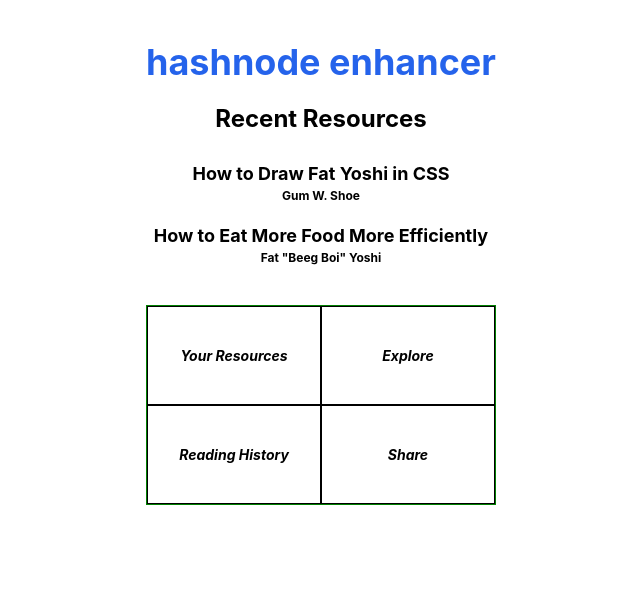
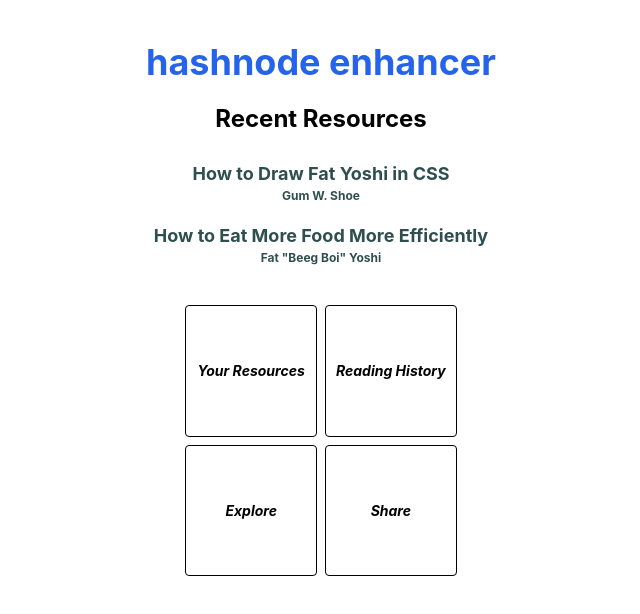
Before and after one commit to Gumshoe21/hashnode-enhancer, a Next.js app in the folder next-app/: page / in a window 1280 px wide. Shown: the top 614 px of the page, without its empty margins (319-959 px from the left). Built offline with nearby package versions, Linux system fonts and the light colour scheme.

Commit message:
feat: add changes to front-end

```diff
--- a/next-app/pages/index.tsx
+++ b/next-app/pages/index.tsx
@@ -42,12 +42,19 @@
       {/* Begin Grid*/}
       <section className='section section--grid'>
         <div className='section--grid__container'>
-          <div className='section--grid__item'>Your Resources</div>
-          <div className='section--grid__item'>Explore</div>
-          <div className='section--grid__item'>Reading History</div>
+          <div className='section--grid__item'>
+            <a href='/saved-resources'> Your Resources</a>
+          </div>
+          <div className='section--grid__item'>
+            <a href='/reading-history'> Reading History</a>
+          </div>
+          <div className='section--grid__item'>
+            <a href='https://www.hashnode.com/explore'>Explore</a>
+          </div>
           <div className='section--grid__item'>Share</div>
         </div>
       </section>
+      <section className='section section--generate-resources'></section>
     </main>
   )
 }
--- a/next-app/styles/globals.scss
+++ b/next-app/styles/globals.scss
@@ -25,7 +25,6 @@
   width: 400px;
   height: 400px;
   display: grid;
-  place-items: center;
 }
 a {
   color: inherit;
@@ -78,6 +77,8 @@
     &__container {
       display: flex;
       flex-direction: column;
+      align-content: center;
+      justify-items: center;
       row-gap: 1.2rem;
       margin-top: 2rem;
     }
@@ -88,6 +89,8 @@
       align-items: center;
       row-gap: 0.4rem;
       margin-top: 1rem;
+
+      color: #2f4f4f;
       &__title {
         h3 {
           font-size: 1.8rem;
@@ -103,11 +106,16 @@
   // grid section
   &--grid {
     padding-top: 2rem;
+    display: flex;
+    align-items: center;
+    justify-content: center;
+
     &__container {
-      border: 1px solid green;
       display: grid;
       grid-template-columns: repeat(2, 1fr);
       grid-template-rows: repeat(2, 1fr);
+
+      grid-gap: 8px;
       place-items: center;
     }
     &__item {
@@ -115,12 +123,28 @@
       justify-content: center;
       align-items: center;
       border: 1px solid black;
-      height: 100%;
       width: 100%;
-      padding: 4rem 0rem;
       font-size: 1.4rem;
       font-weight: bold;
+      padding: 2rem 1rem;
       font-style: italic;
+      aspect-ratio: 1/1;
+      border-radius: 4px;
+      &:hover {
+        color: blue;
+      }
+    }
+  }
+
+  &--saved-resource {
+    display: flex;
+    flex-direction: column;
+    justify-content: center;
+    align-items: center;
+    &__header {
+      h2 {
+        font-size: 1.8rem;
+      }
     }
   }
 }
```
Also changed, not shown: 1 other file (tests, documents, lock files or other folders).
